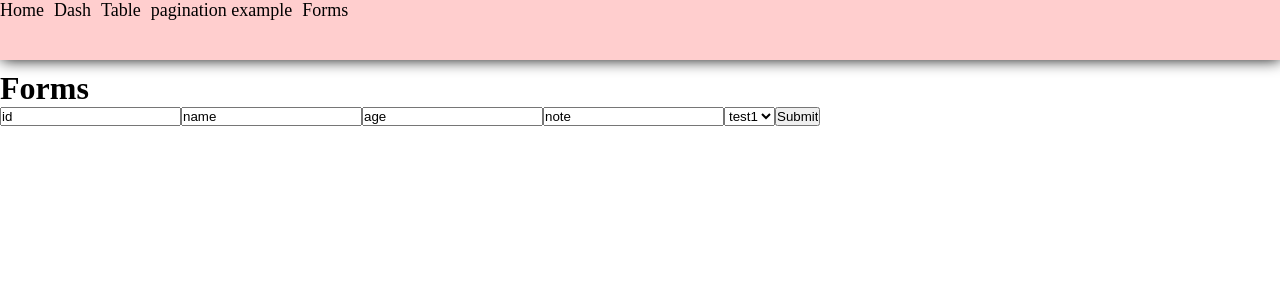
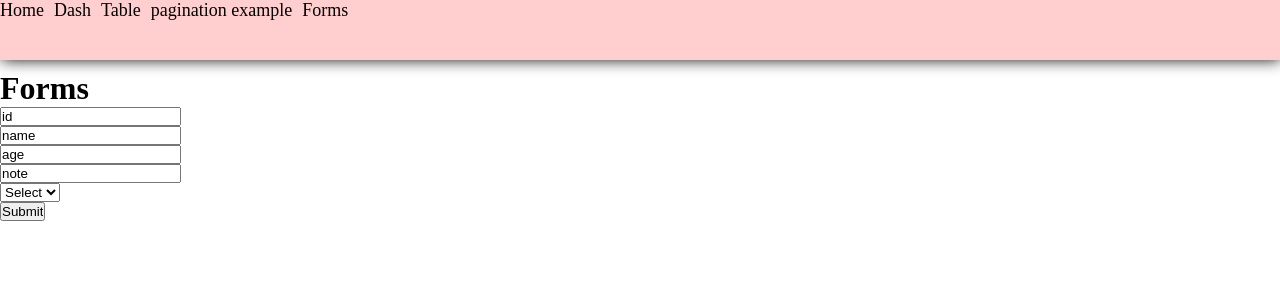
Before and after one commit to enisgur/react-playground, a React (Create React App) app: page /forms in a window 1280 px wide. Shown: the top 300 px of the page. Built offline with nearby package versions, Linux system fonts and the light colour scheme.

Commit message:
createForm > advance and basic form creation added

```diff
--- a/src/Components/Forms/CreateForms.js
+++ b/src/Components/Forms/CreateForms.js
@@ -1,23 +1,73 @@
 import React, { useState, useEffect } from "react";
 
-// TODO : Set new State to make nice formData only
-// no need extra info such as: options, type, array , etc..
+import "./style/style.css";
+
+// TODO : DO Form Labels !
 
 const CreateForms = ({ data }) => {
+  const [isError, setIsError] = useState(false);
+  const [isArray, setIsArray] = useState(null);
   const [formData, setFormData] = useState([]);
-  // const [readyData, setReadyData] = useState({}); //DO this one
+  const [readyData, setReadyData] = useState({}); //DO this one
+  const [requiredInputs, setRequiredInputs] = useState([]);
+
+  function error(msg) {
+    console.log(msg);
+  }
 
   useEffect(() => {
+    function makeReadyData(data) {
+      data.map((key, i) => {
+        const k = Object.keys(key)[0];
+
+        if (data[i][k].required) {
+          setRequiredInputs((f) => {
+            return [...f, k];
+          });
+        }
+
+        return setReadyData((f) => {
+          return {
+            ...f,
+            [k]: data[i][k].value,
+          };
+        });
+      });
+    }
+
+    try {
+      console.log(typeof data);
+      if (Array.isArray(data)) {
+        setIsArray(true);
         setFormData(data);
+        makeReadyData(data);
+        return;
+      }
+      if (typeof data === "object") {
+        setIsArray(false);
+        setFormData(data);
+        console.log("YESSSSSSSSSSSSSS");
+      } else {
+        setIsError(true);
+        error("Error: data should be array or object, check doc !");
+      }
+    } catch (err) {
+      error("Error: effect[data] > makeReadyData");
+    }
 
     return () => {
       setFormData([]);
+      setReadyData({});
+      setRequiredInputs([]);
     };
   }, [data]);
 
   useEffect(() => {
     // console.log(formData);
-  }, [formData]);
+    // console.log("readyDATA : ", readyData);
+    // console.log(requiredInputs);
+    // console.log(readyData);
+  }, [requiredInputs, readyData]);
 
   const onFormChange = (e, i, objectKey) => {
     try {
@@ -25,15 +75,86 @@ const CreateForms = ({ data }) => {
       newArr[i][objectKey].value = e.target.value;
       // console.log("newArrray :", newArr[i][objectKey].value);
       setFormData(newArr);
+      setReadyData((f) => {
+        return {
+          ...f,
+          [e.target.name]: e.target.value,
+        };
+      });
     } catch (err) {
-      console.log("error CreateForm > onFormChange");
+      error("error CreateForm > onFormChange");
+    }
+  };
+
+  const onChange = (e) => {
+    try {
+      setFormData((f) => {
+        return {
+          ...f,
+          [e.target.name]: e.target.value,
+        };
+      });
+    } catch (err) {
+      error("Error CreateForm > onChange");
     }
   };
 
   const onFormSubmit = (e) => {
+    function checkRequired() {
+      let isError = false;
+      requiredInputs.map((req) => {
+        // console.log(readyData[req]);
+        // console.log("testtt", readyData[req]);
+        if (readyData[req] === null || readyData[req] === "") {
+          return (isError = true);
+        }
+        return isError;
+      });
+      return isError;
+    }
+    try {
       e.preventDefault();
-    console.log(formData);
+      const reqError = checkRequired();
+      if (!reqError) {
+        // Submit Success bellow !
+        console.log("FormData: ", formData);
+        console.log("readyData: ", readyData);
+      } else {
+        error("Plase fill required fields...");
+      }
+    } catch (err) {
+      error("Error: formSubmit");
+    }
   };
+
+  try {
+    if (isError) return null;
+
+    if (!isArray) {
+      return (
+        <form onSubmit={(e) => onFormSubmit(e)}>
+          {Object.keys(formData).map((key, i) => {
+            return (
+              <div key={i} className="form-group">
+                <label htmlFor={key}>{key}</label>
+                <input
+                  type="text"
+                  id={key}
+                  name={key}
+                  value={formData[key]}
+                  onChange={(e) => onChange(e)}
+                />
+              </div>
+            );
+          })}
+          <input
+            type="submit"
+            value="Submit"
+            onSubmit={(e) => onFormSubmit(e)}
+          />
+        </form>
+      );
+    }
 
     return (
       <form onSubmit={(e) => onFormSubmit(e)}>
@@ -43,21 +164,18 @@ const CreateForms = ({ data }) => {
               const objectKey = Object.keys(data);
               const inData = data[objectKey];
               const dataType = inData.type;
-            //   const dataValue = inData.value;
-            //   state Values
               const stateValue = formData[i][objectKey].value;
-            //   console.log(dataType, dataValue);
-            //   console.log(formData[i][objectKey]);
-            //   console.log(data[objectKey].options);
 
               if (dataType === "select") {
                 return (
+                  <div key={i} className="form-group">
                     <select
-                  key={i}
                       name={objectKey}
                       value={stateValue}
                       onChange={(e) => onFormChange(e, i, objectKey)}
                     >
+                      {/* TODO : fix here later for label or default value for Select option */}
+                      <option value="">Select</option>
                       {data[objectKey].options.map((option) => {
                         return (
                           <option key={option.label} value={option.value}>
@@ -66,26 +184,36 @@ const CreateForms = ({ data }) => {
                         );
                       })}
                     </select>
+                  </div>
                 );
               }
               if (dataType === "text") {
                 return (
+                  <div key={i} className="form-group">
                     <input
-                  key={i}
                       type="text"
                       name={objectKey}
+                      required={formData[i][objectKey].required}
                       value={formData[i][objectKey].value}
                       onChange={(e) => onFormChange(e, i, objectKey)}
                     />
+                  </div>
                 );
               }
+              return null;
             } catch (err) {
-            console.log("Error: CreateForm > render return");
+              error("Error: CreateForm > render return");
+              return null;
             }
           })}
         <input type="submit" value="Submit" onSubmit={(e) => onFormSubmit(e)} />
       </form>
     );
+  } catch (err) {
+    error("Error: component return > CreateFroms");
+    // return <div>Error on component return</div>;
+    return null;
+  }
 };
 
 export default CreateForms;
--- a/src/Pages/Forms/Forms.js
+++ b/src/Pages/Forms/Forms.js
@@ -2,7 +2,10 @@ import React from "react";
 
 import CreateForms from "../../Components/Forms/CreateForms";
 
+// TODO : DO form Labels !
+
 const Forms = () => {
+  // bellow creates only input["text"]
   const formData = {
     id: 20,
     name: "Enis",
@@ -11,9 +14,11 @@ const Forms = () => {
       "Lorem ipsum, dolor sit amet consectetur adipisicing elit. Voluptates possimus, asperiores deleniti ipsam ducimus provident laudantium, rerum pariatur ratione est dolorum minus architecto voluptatum. Nobis aliquid iure accusamus porro earum?",
   };
 
+  // bellow create advance
   const formDatas10 = [
     {
       id: {
+        // label:"ID" // add label for label for input
         type: "text",
         value: "id",
       },
@@ -28,18 +33,21 @@ const Forms = () => {
       age: {
         type: "text",
         value: "age",
+        required: true,
       },
     },
     {
       note: {
         type: "text",
         value: "note",
+        required: true,
       },
     },
     {
       customer: {
         type: "select",
         value: "",
+        required: true,
         options: [
           { label: "test1", value: "123" },
           { label: "zaaa", value: "zaza" },
```
Also changed, not shown: src/Components/Forms/style/style.css (added). Lines whose indentation alone changed are shown as unchanged.
